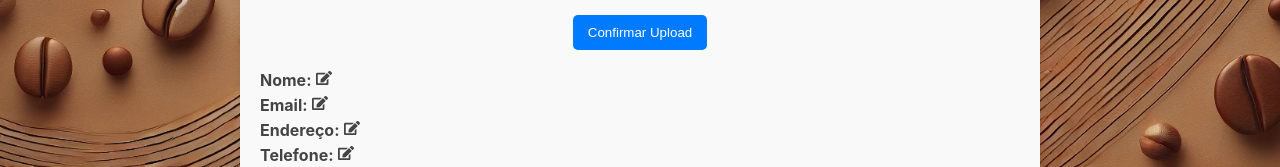
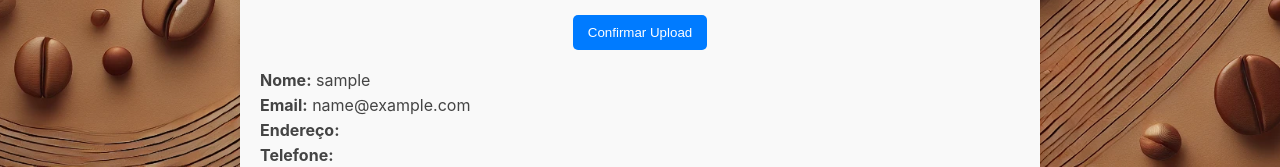
Before and after one commit to brunocsilva41/cafe-gourmet-react, a React (Create React App) app: page /conta in a window 1280 px wide. Shown: the part 633-800 px from the top of the page. Built offline with nearby package versions, Linux system fonts and the light colour scheme; no server answers; sample sign-in values are in the browser's storage.

Commit message:
atualiza exibição de informações do usuário para incluir dados do usuário autenticado

```diff
--- a/src/assets/styles/conta.css
+++ b/src/assets/styles/conta.css
@@ -37,10 +37,16 @@ button {
   border-radius: 5px;
   cursor: pointer;
   margin-top: 10px;
+  display: inline-flex;
+  align-items: center;
 }
 
 button:hover {
   background-color: #0056b3;
+}
+
+button svg {
+  margin-right: 5px;
 }
 
 input[type="file"] {
--- a/src/pages/conta.jsx
+++ b/src/pages/conta.jsx
@@ -183,14 +183,15 @@ const Conta = () => {
           {showRefreshMessage && <p>Atualize a página para carregar a foto.</p>}
         </div>
         <div className="profile-info">
-          <p><strong>Nome:</strong> {userDetails.userName} <FaEdit onClick={() => setShowEditPopup(true)} /></p>
-          <p><strong>Email:</strong> {userDetails.userEmail} <FaEdit onClick={() => setShowEditPopup(true)} /></p>
-          <p><strong>Endereço:</strong> {userDetails.endereco} <FaEdit onClick={() => setShowEditPopup(true)} /></p>
-          <p><strong>Telefone:</strong> {userDetails.telefone_usuario} <FaEdit onClick={() => setShowEditPopup(true)} /></p>
+          <p><strong>Nome:</strong> {userDetails.userName || user?.userName} </p>
+          <p><strong>Email:</strong> {userDetails.userEmail || user?.userEmail} </p>
+          <p><strong>Endereço:</strong> {userDetails.endereco} </p>
+          <p><strong>Telefone:</strong> {userDetails.telefone_usuario} </p>
           {user?.role === 'admin' && (
             <button onClick={() => navigate('/admin-dashboard')}>Ir para Admin Dashboard</button>
           )}
           <button onClick={() => setShowPasswordReset(true)}>Redefinir Senha</button>
+          <button onClick={() => setShowEditPopup(true)}><FaEdit /> Editar Informações</button>
         </div>
       </div>
       {showEditPopup && (
```
